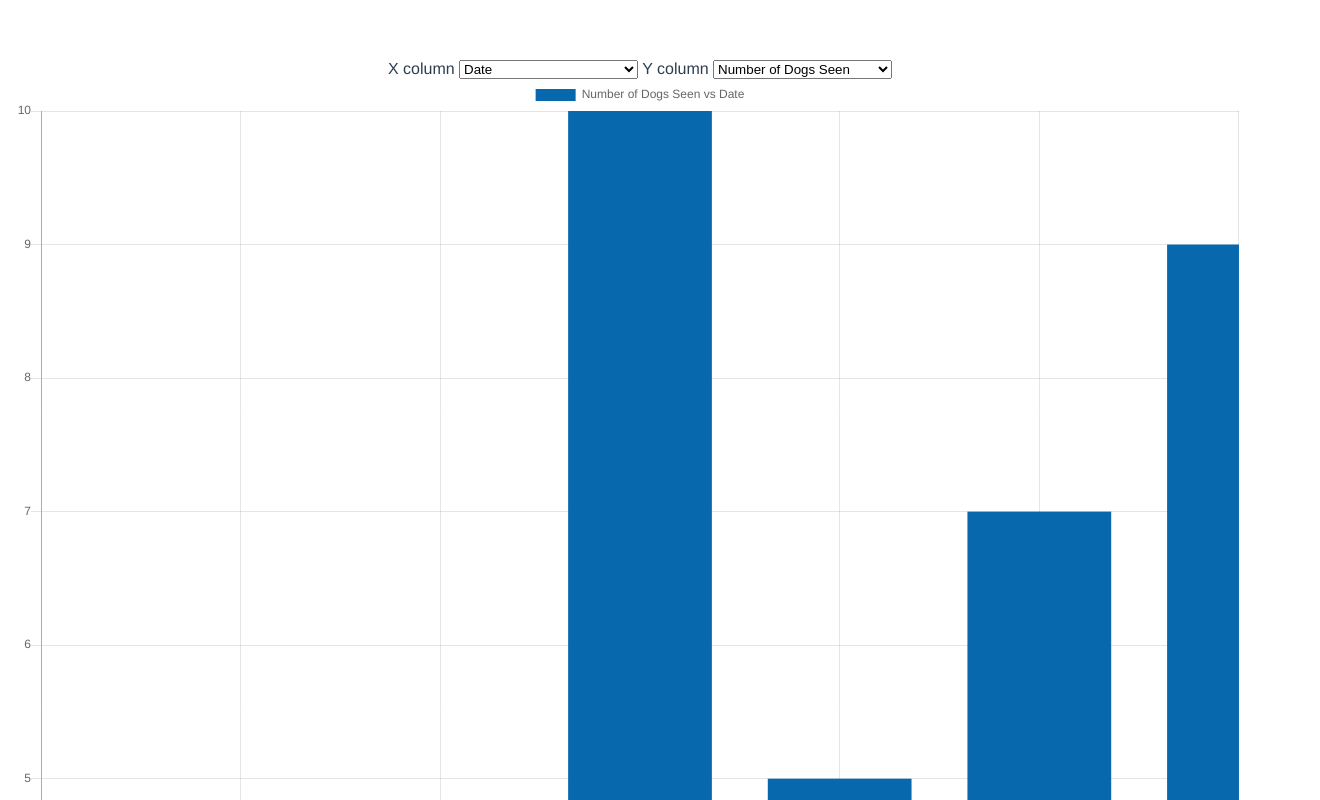
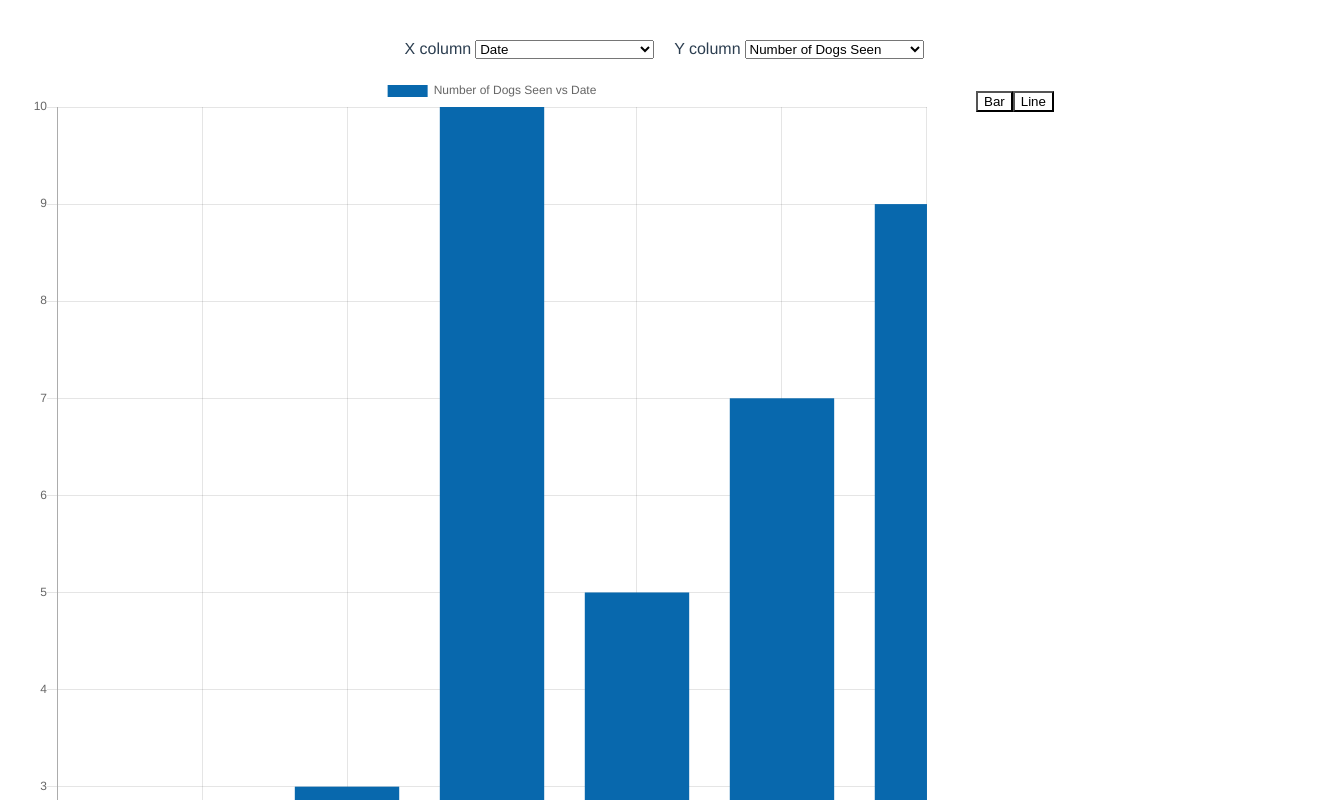
Before and after one commit to toastking/data-vuesualization, a Vue app: page / in a window 1280 px wide. Shown: the top 800 px of the page, 1320 px wide, since content can reach past the window. Built offline with nearby package versions, Linux system fonts and the light colour scheme.

Commit message:
added dynamic components and better styling

```diff
--- a/src/App.vue
+++ b/src/App.vue
@@ -1,25 +1,43 @@
 <template>
   <div id="app">
+    <div class="cols-dropdowns">
+      <!-- Dropdowns to select the columns to chart -->
       <label for="xcol"> X column </label>
       <select id="xcol" v-model="xCol">
         <option v-for="col of Object.keys(cols)" v-bind:key="col" v-bind:value="col">{{ cols[col] }}</option>
       </select>
+
       <label for="ycol"> Y column </label>
       <select id="ycol" v-model="yCol">
         <option v-for="col of Object.keys(cols)" v-bind:key="col" v-bind:value="col">{{ cols[col] }}</option>
       </select>
-    <BarChart v-bind:chartData="chartdata" v-bind:options="chartoptions"/>
+    </div>
+
+    <!-- The different charts-->
+    <div class="chart-area">
+      <div class="chart">
+        <component v-bind:is="chartType" v-bind:chartData="chartdata" v-bind:options="chartoptions"/>
+      </div>
+      <div class="chart-type">
+        <button v-on:click="chartType = 'BarChart'">Bar</button>
+        <button v-on:click="chartType = 'LineChart'">Line</button>
+      </div>
+    </div>
   </div>
 </template>
 
 <script>
 import BarChart from './components/BarChart.vue';
+import LineChart from './components/BarChart.vue';
+
 export default {
   name: 'app',
   components: {
-    BarChart
+    BarChart,
+    LineChart
   },
   data: ()=>({
+    chartType:'BarChart',
     dataset:{
     'date':['2019-03-01','2019-03-02','2019-03-03','2019-03-04','2019-03-05','2019-03-06','2019-03-07'],
     'dogsSeen':[1,2,3,10,5,7,9],
@@ -74,8 +92,46 @@ export default {
   font-family: 'Avenir', Helvetica, Arial, sans-serif;
   -webkit-font-smoothing: antialiased;
   -moz-osx-font-smoothing: grayscale;
-  text-align: center;
   color: #2c3e50;
-  margin-top: 60px;
+  display:flex;
+  flex-direction: column;
+  padding:1em;
+  width:100vw;
+  height:100vh;
 }
+
+.cols-dropdowns {
+  display:flex;
+  margin-left:auto;
+  margin-right: auto;
+  flex-direction: row;
+  padding:1em;
+}
+
+.cols-dropdowns #xcol{
+  margin-right:1.5em;
+}
+
+.cols-dropdowns label{
+  margin-right:.25em;
+}
+
+.chart-area{
+  display:flex;
+  flex-direction: row;
+}
+
+.chart-area .chart{
+  flex:3;
+}
+
+.chart-area .chart-type{
+  flex:1;
+  padding:1em;
+}
+
+.chart-area .chart-type button{
+  background:white;
+}
+
 </style>
```
Also changed, not shown: src/components/LineChart.vue (added, +16 -0 lines). Lines whose indentation alone changed are shown as unchanged.
